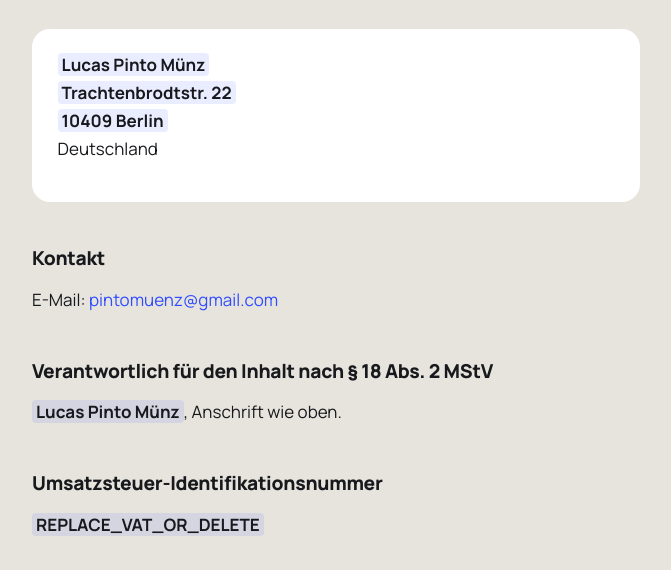
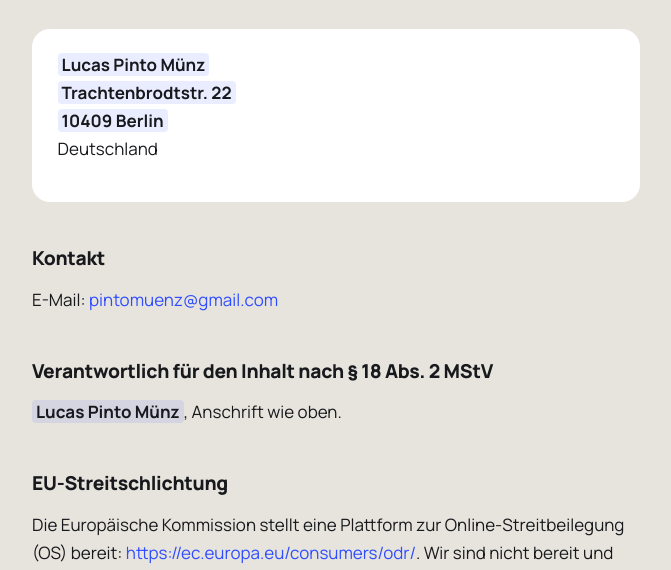
Before and after one commit to lucaspintomuenz-png/ryzer, a plain HTML site: page impressum.html in a window 1280 px wide. Shown: the part 230-800 px from the top of the page, without its empty margins (304-975 px from the left). Drawn offline with Linux system fonts and the light colour scheme.

Commit message:
Add files via upload

```diff
--- a/impressum.html
+++ b/impressum.html
@@ -39,9 +39,6 @@
   <span class="fill">Lucas Pinto Münz</span>, Anschrift wie oben.
 </p>
 
-<h2>Umsatzsteuer-Identifikationsnummer</h2>
-<p><span class="fill">REPLACE_VAT_OR_DELETE</span></p>
-
 <h2>EU-Streitschlichtung</h2>
 <p>Die Europäische Kommission stellt eine Plattform zur Online-Streitbeilegung (OS) bereit: <a href="https://ec.europa.eu/consumers/odr/">https://ec.europa.eu/consumers/odr/</a>. Wir sind nicht bereit und nicht verpflichtet, an Streitbeilegungsverfahren vor einer Verbraucherschlichtungsstelle teilzunehmen.</p>
 
```
